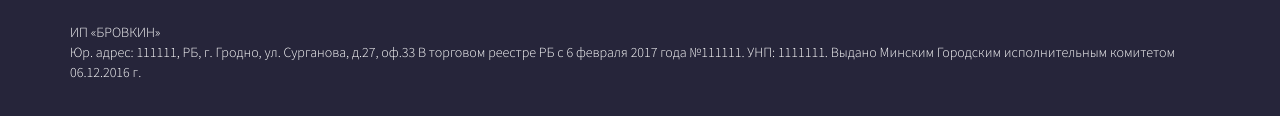
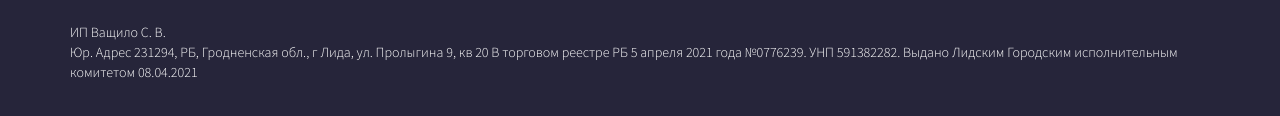
Before and after one commit to MogilevichDmitry/onlybrows.by, a plain HTML site: page index.html in a window 1280 px wide. Shown: the part 3274-3390 px from the top of the page. Drawn offline with Linux system fonts and the light colour scheme.

Commit message:
update footer info

```diff
--- a/index.html
+++ b/index.html
@@ -331,10 +331,10 @@ http://www.templatemo.com/tm-487-fitness
 			<div class="clearfix"></div>
 
 			<div class="col-md-12 col-sm-12 copyright-custom">
-				ИП «БРОВКИН»
+				ИП Ващило С. В.
 				<br />
-				Юр. адрес: 111111, РБ, г. Гродно, ул. Сурганова, д.27, оф.33
-				В торговом реестре РБ с 6 февраля 2017 года №111111. УНП: 1111111. Выдано Минским Городским исполнительным комитетом 06.12.2016 г.
+				Юр. Адрес 231294, РБ, Гродненская обл., г Лида, ул. Пролыгина 9, кв 20
+				В торговом реестре РБ 5 апреля 2021 года №0776239. УНП 591382282. Выдано Лидским Городским исполнительным комитетом 08.04.2021
 			</div>
 
 		</div>
```
